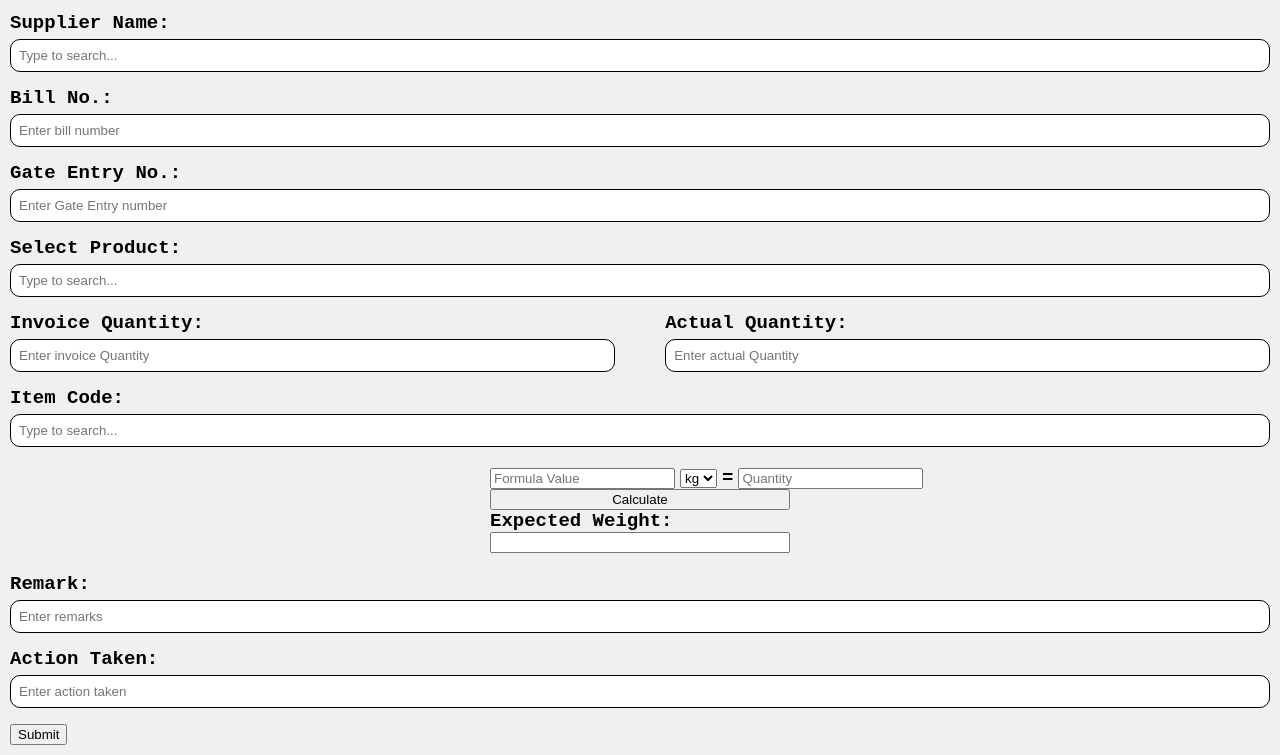
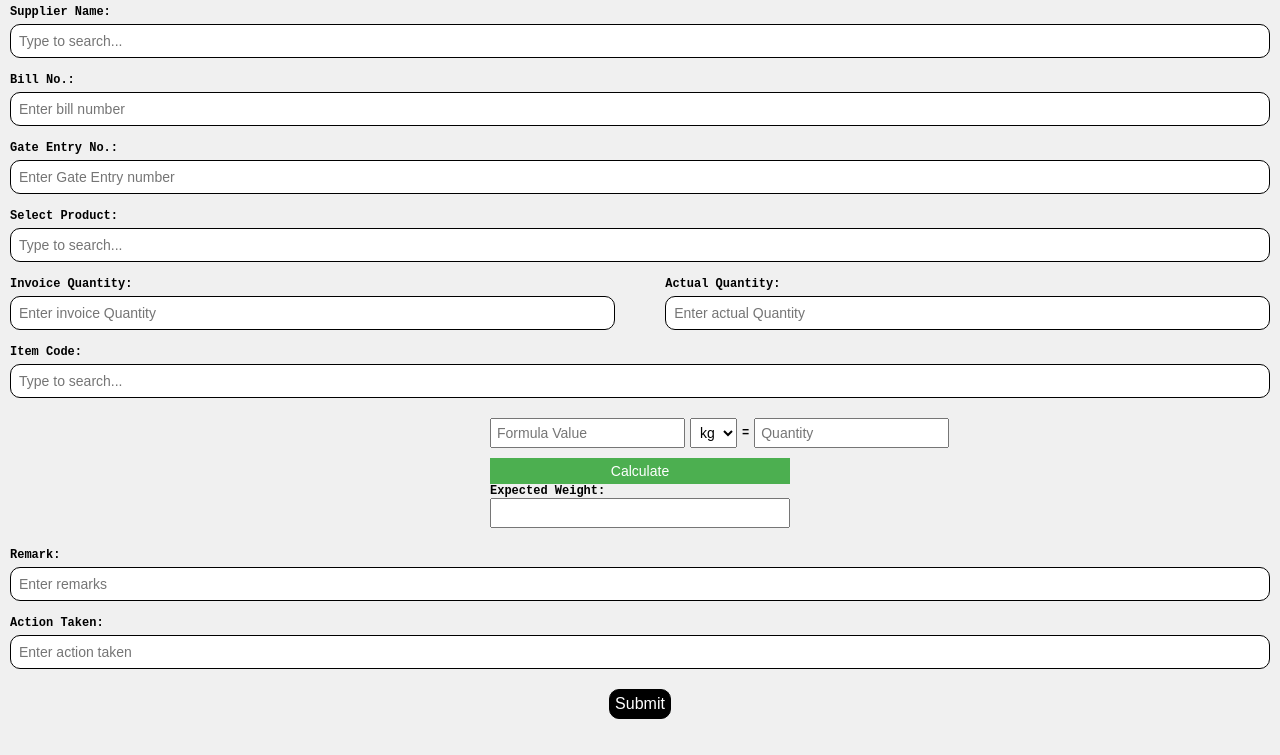
Before and after one commit to SuyashSolutions123/Inspection-Report-Form, a plain HTML site: page index.html in a window 1280 px wide. Shown: the part 121-876 px from the top of the page. Drawn offline with Linux system fonts and the light colour scheme.

Commit message:
Update styles.css

```diff
--- a/styles.css
+++ b/styles.css
@@ -49,7 +49,7 @@
         .form-group.half-width {
             flex: 0 0 48%;
         }
-        button[type="submit"][id="calculateWeight"] {
+        button[type="submit"]{
             display: block;
             margin: 20px auto;
             padding: 5px;
@@ -126,3 +126,22 @@
     .inline-row select {
       flex: 1;
     }
+    label {
+      font-size: 12px;
+    }
+    input, select, button {
+      padding: 5px;
+      font-size: 14px;
+      box-sizing: border-box;
+    }
+   button {
+      margin-top: 10px;
+      padding: 5px;
+      background-color: #4CAF50;
+      color: white;
+      border: none;
+      cursor: pointer;
+    }
+    button:hover {
+      background-color: #45a049;
+    }
```
